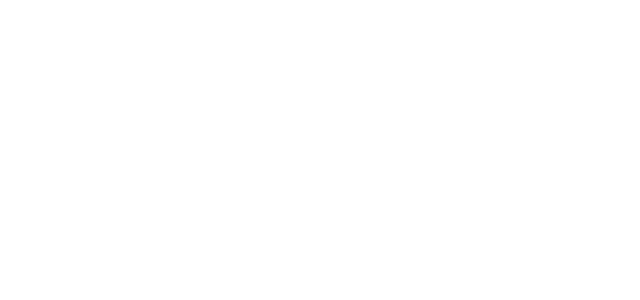
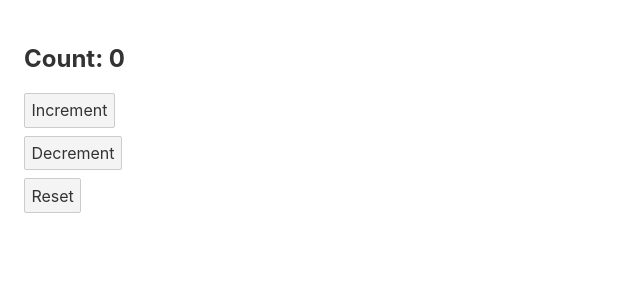
Before and after one commit to mytute/svelte-test, a Svelte app in the folder hello-world/: page / in a window 1280 px wide. Shown: the top 300 px of the page, without its empty margins (0-640 px from the left). Built offline with nearby package versions, Linux system fonts and the light colour scheme.

Commit message:
add demo

```diff
--- a/hello-world/src/App.svelte
+++ b/hello-world/src/App.svelte
@@ -1,9 +1,15 @@
 <script>
-
+  import Display from "./components/Display.svelte";
+  import Increment from "./components/Increment.svelte";
+  import Decrement from "./components/Decrement.svelte";
+  import Reset from "./components/Reset.svelte";
 </script>
 
 <main>
-
+   <Display/>
+   <Increment/>
+   <Decrement/>
+   <Reset/>
 </main>
 
 <style>
--- /dev/null
+++ b/hello-world/src/components/Decrement.svelte
@@ -0,0 +1,12 @@
+<script>
+    import { count } from '../store/stores';
+    function decrement(){
+        count.update(value =>{
+            return value-1;
+        })
+    }
+</script>
+
+<main>
+    <button on:click={decrement} >Decrement</button>
+</main>
--- /dev/null
+++ b/hello-world/src/components/Display.svelte
@@ -0,0 +1,8 @@
+<script>
+    import { count } from '../store/stores';
+
+</script>
+
+<main>
+    <h2>Count: {$count}</h2>
+</main>
--- /dev/null
+++ b/hello-world/src/components/Increment.svelte
@@ -0,0 +1,12 @@
+<script>
+    import { count } from '../store/stores';
+    function increment(){
+        count.update(value =>{
+            return value+1;
+        })
+    }
+</script>
+
+<main>
+    <button on:click={increment} >Increment</button>
+</main>
--- /dev/null
+++ b/hello-world/src/components/Reset.svelte
@@ -0,0 +1,10 @@
+<script>
+    import { count } from '../store/stores';
+    function reset(){
+        count.set(0)
+    }
+</script>
+
+<main>
+    <button on:click={reset} >Reset</button>
+</main>
--- /dev/null
+++ b/hello-world/src/store/stores.js
@@ -0,0 +1,3 @@
+import { writable } from 'svelte/store';
+
+export const count = writable(0);
```
Also changed, not shown: 1 other file (tests, documents, lock files or other folders).
